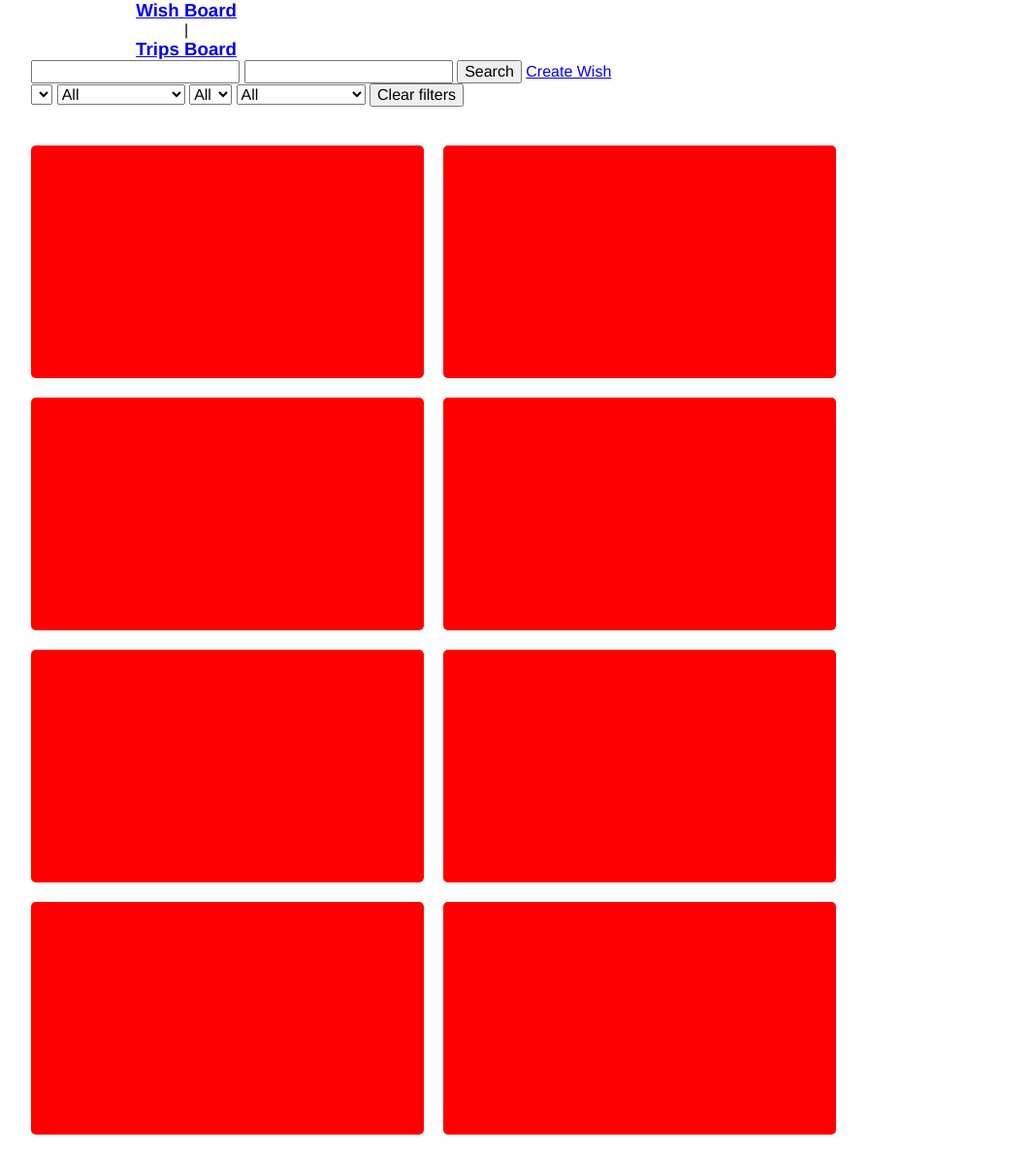
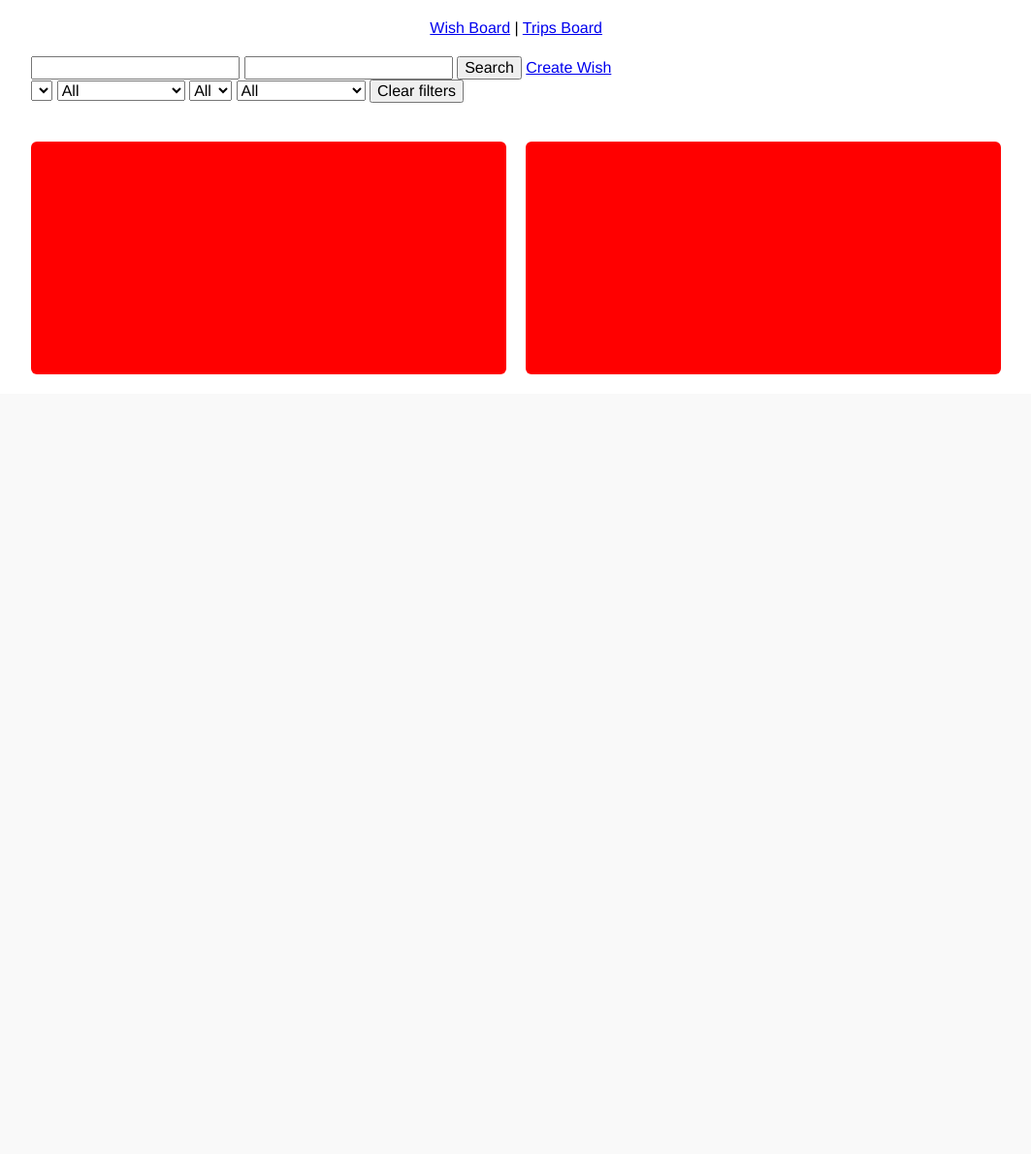
Before and after one commit to Marimontero19/shipwish, a PHP site: page /wish_board.php in a window 1280 px wide. Shown: the part 80-1270 px from the top of the page at 97% size, without its empty margins (95-1158 px from the left). After the commit the page ends 466 px from the top, so only its background shows below. Run offline with PHP 8.4, Linux system fonts and the light colour scheme; lists and menus that the app fills with data are empty; some web fonts are replaced.

Commit message:
proceso_wishboard2

```diff
--- a/css/mari.css
+++ b/css/mari.css
@@ -5,16 +5,20 @@
 
 #wish_trips{
 	text-align: center;
+	margin-top: 20px;
+	margin-bottom: 20px;
+}
+
+#user-search{
 
 }
 
 #trip-boards{
 	margin-top: 40px
-
 }
 
 #wisher_card{
-	border-radius: 5px;
+	border-radius: 6px;
 	border-color: black;
 	border-width: 20px;
 	height:240px;
--- a/wish_board.php
+++ b/wish_board.php
@@ -10,21 +10,21 @@ include('includes/header.php');
 
 	<div id="header_wishboard" class="grid_10_1200 grid_10_1024 grid_8_768 grid_6_320 push_1_1200 ">
 
-		<div id="wish_trips" class="grid_4_1200 grid_4_1024 grid_4_768 grid_4_320 ">
-			<h3><a href="wish_board.php" alt="Wish Board">Wish Board</a></h3>|
-			<h3><a href="trips_board.php" alt="Trips Board">Trips Board</a></h3>
+		<div id="wish_trips" class="grid_12_1200 grid_10_1024 grid_8_768 grid_6_320 ">
+			<a href="#" alt="Wish Board">Wish Board</a> |
+			<a href="trips_board.php" alt="Trips Board">Trips Board</a>
 		</div>
 
 		<div id="user-search" class="grid_12_1200 grid_10_1024 grid_8_768 grid_4_320 ">
 			 <form class="" method="" action="">
-	          <input type="text" name="from" value="">
-	          <input type="text" name="to" value="">
+		          <input type="text" name="from" value="">
+		          <input type="text" name="to" value="">
 
-	          <input type="submit" name="search" class="button search" value="Search">
+		          <input type="submit" name="search" class="button search" value="Search">
 
-	           <a href="create_trip.php" alt="Create Trip" class="button">
-	         	Create Wish
-	           </a>
+		           <a href="create_trip.php" alt="Create Trip" class="button">
+		         	Create Wish
+		           </a>
 	        </form>
 		</div>
 
@@ -70,39 +70,17 @@ include('includes/header.php');
 	<div id="trip-boards" class="grid_10_1200 grid_10_1024 grid_8_768 grid_4_320 push_1_1200 push_1_1024 push_1_768 ">
 
 
-		<div id="wisher_card" class="grid_5_1200 grid_5_1024 grid_4_768 grid_3_320">
+		<div id="wisher_card" class="grid_6_1200 grid_5_1024 grid_4_768 grid_2_320">
 
 		</div>
 
-		<div id="wisher_card" class="grid_5_1200 grid_5_1024 grid_4_768 grid_3_320">
+		<div id="wisher_card" class="grid_6_1200 grid_5_1024">
 
 		</div>
 
-
-		<div id="wisher_card" class="grid_5_1200 grid_5_1024 grid_4_768 grid_3_320">
-
-		</div>
-
-		<div id="wisher_card" class="grid_5_1200 grid_5_1024 grid_4_768 grid_3_320">
-
-		</div>
-
-		<div id="wisher_card" class="grid_5_1200 grid_5_1024 grid_4_768 grid_3_320">
-
-		</div>
-
-		<div id="wisher_card" class="grid_5_1200 grid_5_1024 grid_4_768 grid_3_320">
-
-		</div>
+	</div>
 
 
-		<div id="wisher_card" class="grid_5_1200 grid_5_1024 grid_4_768 grid_3_320">
-
-		</div>
-
-		<div id="wisher_card" class="grid_5_1200 grid_5_1024 grid_4_768 grid_3_320">
-
-		</div>
 <!--
 			<div id="wisher_info_home">
 				<ul>
```
